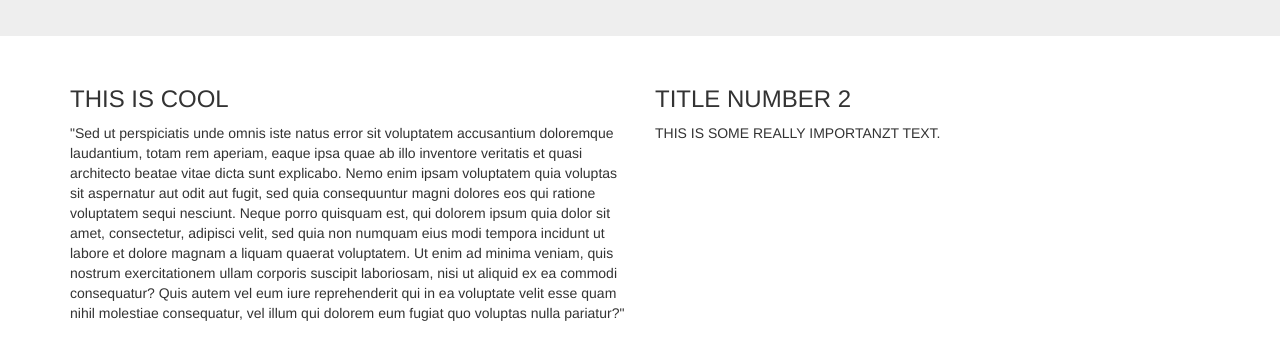
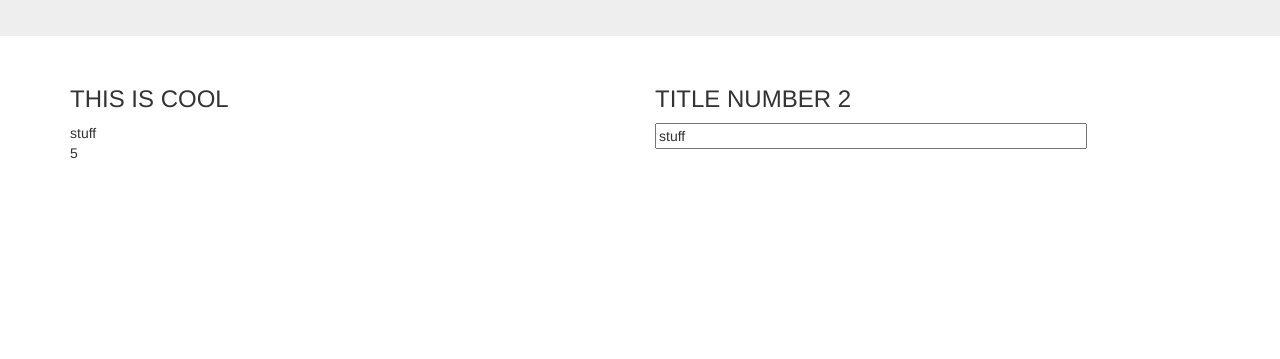
Before and after one commit to UMM-CSci-3601-S16/longAngularDemo, a plain HTML site: page index.html in a window 1280 px wide. Shown: the part 159-518 px from the top of the page. Drawn offline with nearby package versions, Linux system fonts and the light colour scheme.

Commit message:
Added text field data binding expiriment.

```diff
--- a/index.html
+++ b/index.html
@@ -6,9 +6,10 @@
   <title>Our Awesome Angular App!</title>
 
   <link rel="stylesheet" href="https://maxcdn.bootstrapcdn.com/bootstrap/3.3.6/css/bootstrap.min.css"/>
-  <script src="app.js"></script>
+    <script src="https://ajax.googleapis.com/ajax/libs/angularjs/1.5.0-rc.2/angular.min.js"></script>
+    <script src="app.js"></script>
     <script src="main.controller.js"></script>
-  <script src="https://ajax.googleapis.com/ajax/libs/angularjs/1.5.0-rc.2/angular.min.js"></script>
+
 </head>
 
 <body ng-controller="mainController as main">
@@ -20,25 +21,14 @@
     <div class="row">
     <div class="col-md-6">
       <h3>THIS IS COOL</h3>
-      <p>
-        "Sed ut perspiciatis unde omnis iste natus error sit voluptatem
-        accusantium doloremque laudantium, totam rem aperiam, eaque ipsa quae ab
-        illo inventore veritatis et quasi architecto beatae vitae dicta sunt explicabo.
-        Nemo enim ipsam voluptatem quia voluptas sit aspernatur aut odit aut fugit, sed
-        quia consequuntur magni dolores eos qui ratione voluptatem sequi nesciunt. Neque
-        porro quisquam est, qui dolorem ipsum quia dolor sit amet, consectetur, adipisci
-        velit, sed quia non numquam eius modi tempora incidunt ut labore et dolore magnam a
-        liquam quaerat voluptatem. Ut enim ad minima veniam, quis nostrum exercitationem ullam
-        corporis suscipit laboriosam, nisi ut aliquid ex ea commodi consequatur? Quis autem vel
-        eum iure reprehenderit qui in ea voluptate velit esse quam nihil molestiae consequatur,
-        vel illum qui dolorem eum fugiat quo voluptas nulla pariatur?"
-      </p>
+     <div > {{main.text}}</div>
+        <div >{{main.count()}}</div>
     </div>
     <div class="col-md-6">
       <h3>TITLE NUMBER 2</h3>
-      <p>
-        THIS IS SOME REALLY IMPORTANZT TEXT.
-      </p>
+      <div>
+          <input type="text" size="50" ng-model="main.text">
+      </div>
     </div>
   </div>
   </div>
--- a/main.controller.js
+++ b/main.controller.js
@@ -1,3 +1,8 @@
 angular.module("main").controller("mainController", function() {
     var self = this;
+    self.text = "stuff";
+
+    self.count=function(){
+        return self.text.length;
+    };
 });
```
